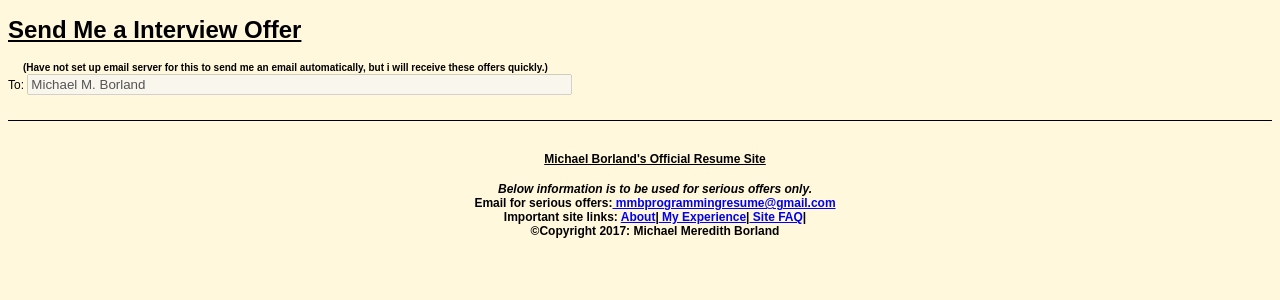
After one commit to michaelborlandKeys/resume-project, a PHP site: page /contact_me_form.php in a window 1280 px wide. The commit adds this page. Shown: the top 300 px of the page. Run offline with PHP 8.4, Linux system fonts and the light colour scheme; some libraries are stand-ins or nearby versions.

Commit message:
finished off footer and added form

```diff
--- /dev/null
+++ b/public_html/contact_me_form.php
@@ -0,0 +1,40 @@
+<!DOCTYPE html>
+<html lang="en">
+ <meta charset="UTF-8">
+ <meta name="viewport" content="width=device-width, initial-scale=1">
+  <!-- CSS files-->
+  <link rel="stylesheet" href="css/contact_me_form.css">
+<head>
+	<title>Contact Me </title>
+</head>
+<body>
+
+	<div  class="container" id="email_page_container">
+       <div class="row header_for_email">
+        <h1 class="page_headings col-sm-5 col-md-5 col-lg-5""  style="text-decoration: underline;">Send Me a Interview Offer</h1>
+        <small>(Have not set up email server for this to send me an email automatically, but i will receive these offers quickly.)</small>
+       </div>
+    <div class="row">
+        <div class="email_form_structure" id="email_form">
+
+            <form  class="col-sm-3 col-md-6 col-lg-12 C_calculator" name="email_style" id="email_style" >
+            	<label class="toResumeAdmin" for="To">To:</label>
+                <input disabled type="text" name="To" class="col-sm-1 col-md-1 col-lg-3" id="To" size="65" value="Michael M. Borland">
+
+
+            </form>
+        </div>
+    </div>
+</div>
+
+
+
+    <?php include("../resources/footer.php") ?>
+    <div id="script_loading">
+         <!-- libraries i am loading with an include to make it less cluttered-->
+        <?php include("../resources/default_script_loading.php"); ?>
+        <!--JavaScript I programmed -->
+
+    </div>
+</body>
+</html>
--- /dev/null
+++ b/public_html/css/contact_me_form.css
@@ -0,0 +1,34 @@
+	body
+	{
+	font-size: 12px;
+	font-family: Arial, Helvetica, sans-serif;
+	background-color: cornsilk;
+
+	}
+
+
+.container
+{
+
+	padding-bottom:25px;
+
+}
+
+
+#footer_style
+{
+ border-top: 1px solid black;
+
+}
+
+
+.footer_section footer,small
+{font-weight: bold;
+	position:relative;
+	bottom: 0px;
+	left: 0px;
+	min-width:100%;
+	text-align: center;
+	padding: 15px;
+
+}
--- a/public_html/css/simple_calc.css
+++ b/public_html/css/simple_calc.css
@@ -1,8 +1,4 @@
 
-.container
-{
-	padding-bottom:25px;
-}
 #page_break
 {
 
--- a/resources/footer.php
+++ b/resources/footer.php
@@ -1,11 +1,13 @@
 <div class="footer_section col-sm-3 col-md-6 col-lg-12" id="footer_style" >
 	<footer class="footer_contact" id="footer_content">
 
-	<h6 style="text-decoration: underline;  "><small>Michael Borland's Official Resume Site</small> </h6>
-	<em>Below information is to be used for serious offers only.</em>
-
-
-
+	<h4 style="text-decoration: underline;">Michael Borland's Official Resume Site </h4>
+	<p><em>Below information is to be used for serious offers only.</em>
+		<br />
+	Email for serious offers:<a href="contact_me_form.php"> mmbprogrammingresume@gmail.com</a> <br />
+	Important site links: <a href="resume_about.php">About</a>|<a href="resume_experience.php"> My Experience</a>|<a href="FAQ.php"> Site FAQ</a>|
+	 <br />
+	&copy;Copyright 2017: Michael Meredith Borland</p>
 	</footer>
 
 
```
Also changed, not shown: public_html/css/default.css (+14 -4 lines).
